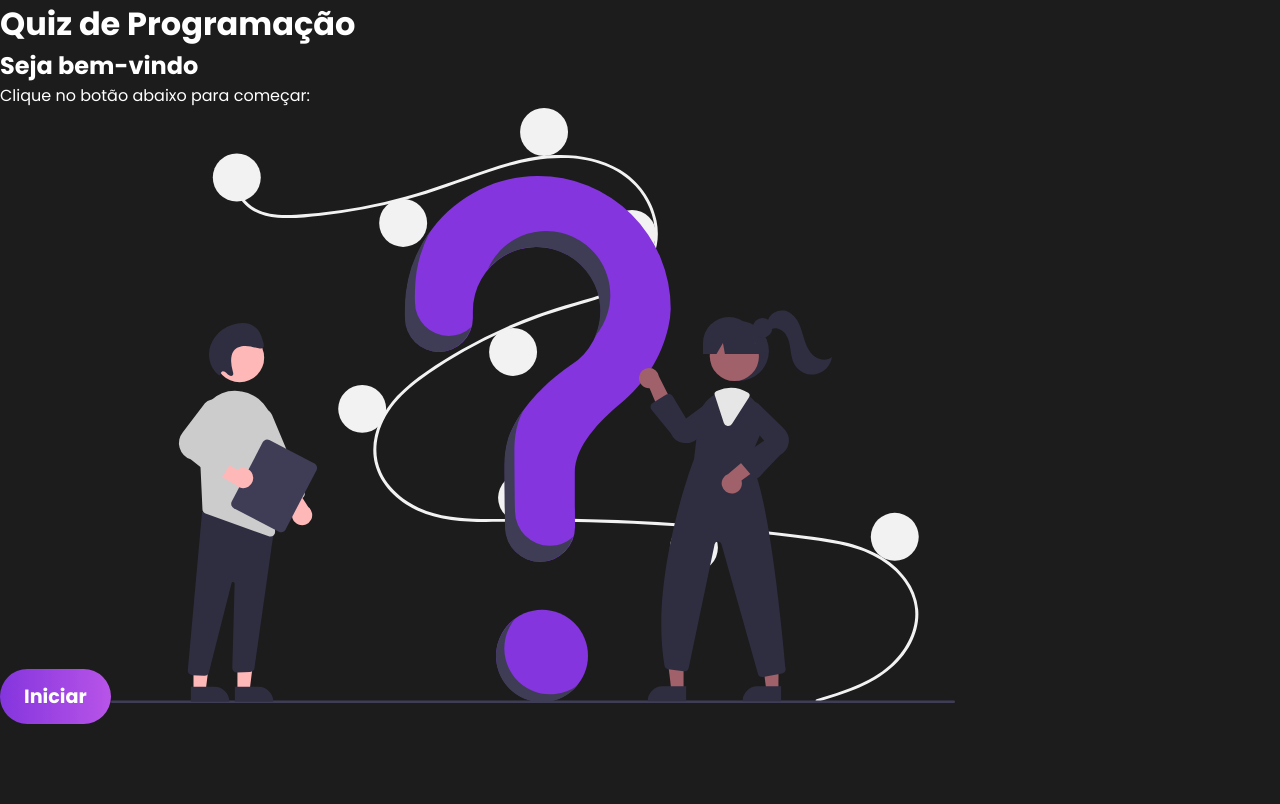
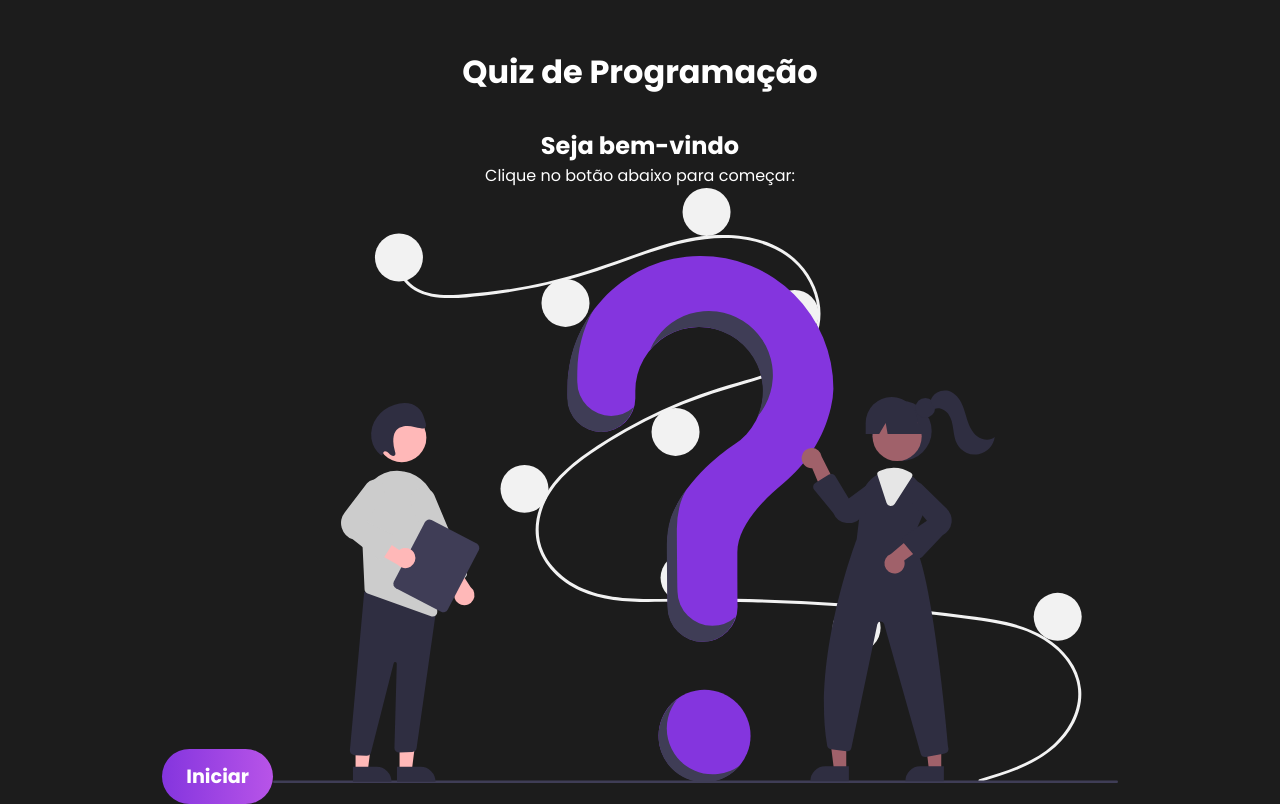
Before and after one commit to ronaldof16/quiz-futebol, a React (Vite) app: page / in a window 1280 px wide. Built offline with nearby package versions, Linux system fonts and the light colour scheme.

Commit message:
criação da classe App

```diff
--- a/src/App.jsx
+++ b/src/App.jsx
@@ -6,10 +6,10 @@ function App() {
 
 
   return (
-    <>
+    <div className='App'>
       <h1>Quiz de Programação</h1>
       <Welcome />
-    </>
+    </div>
   )
 }
 
```
